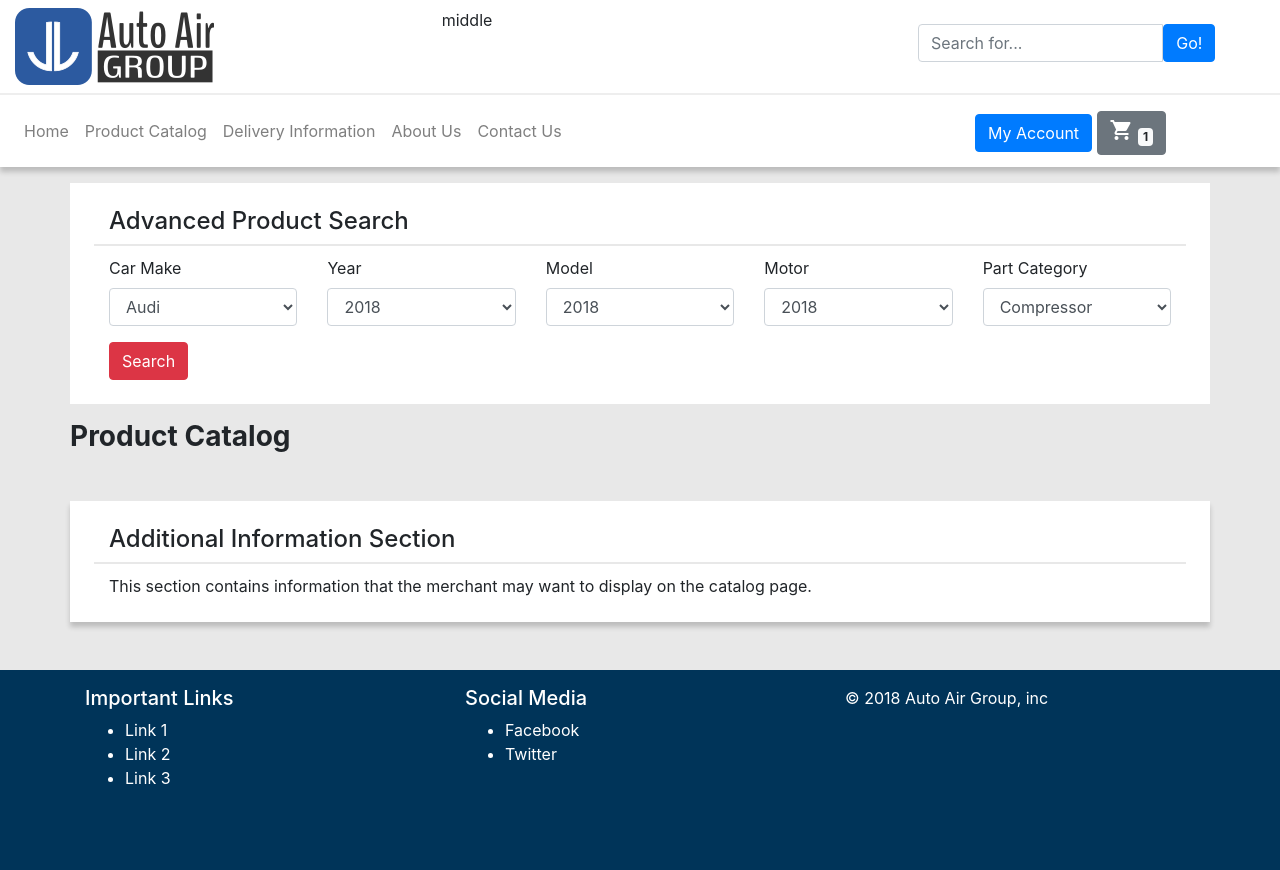
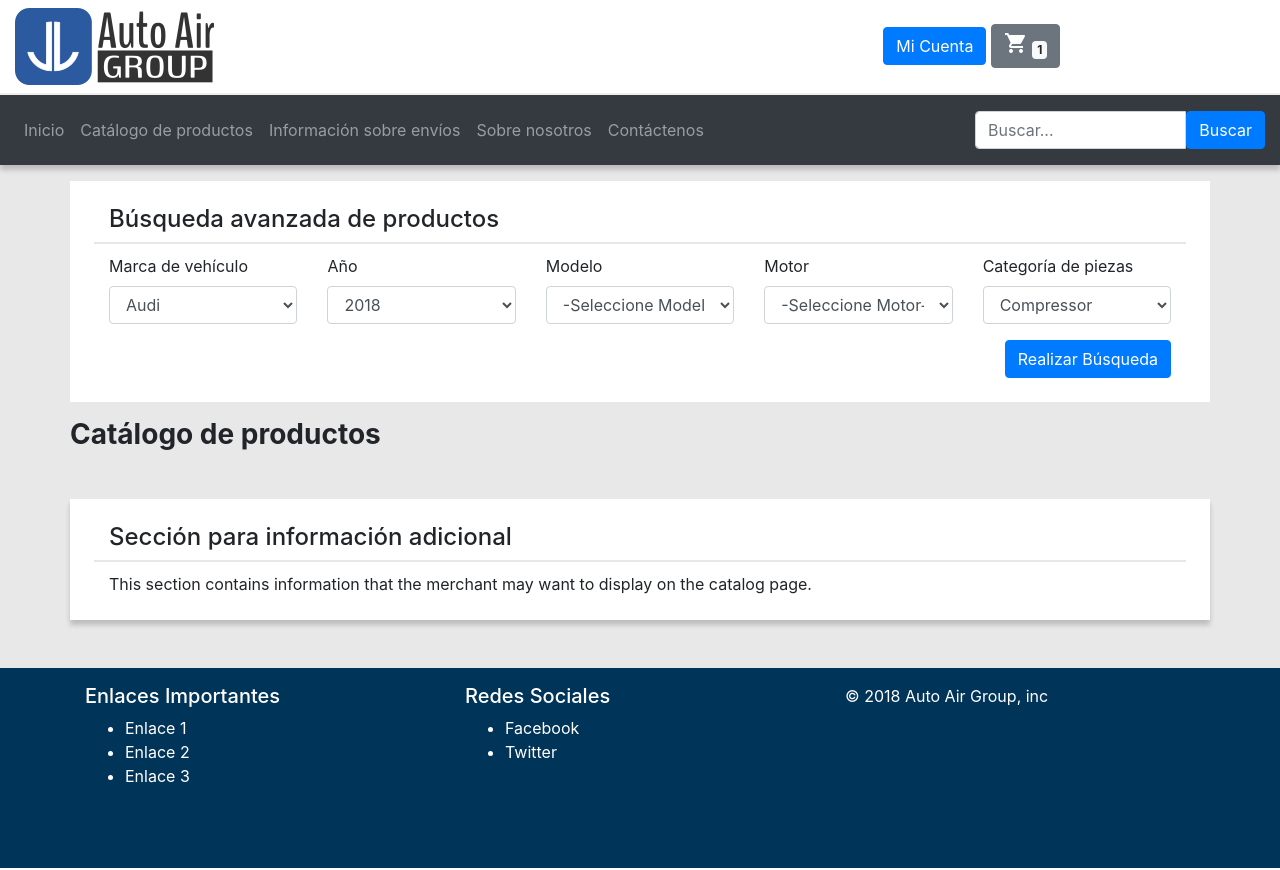
Before and after one commit to SirSource/AutoAirGroup, a Flask app: page /catalog in a window 1280 px wide. Run offline with Flask 2, Linux system fonts and the light colour scheme; data that the repository does not hold is empty; some libraries are stand-ins or nearby versions.

Commit message:
User Tester Updated

```diff
--- a/static/aag.css
+++ b/static/aag.css
@@ -17,6 +17,9 @@ body {
     border-bottom-style: solid;
     border-width: 2px;
     border-color: #eeeeee;
+}
+.aag-bg-dark{
+    background-color: #343a40;
 }
 .aag-bg-blue1{
     background-color: #00a8e8;
--- a/templates/catalog.html
+++ b/templates/catalog.html
@@ -4,13 +4,13 @@
     <!--Search Box Advanced-->
     <div class="row mt-3 bg-white p-4">
         <div class="col-md-12 aag-border-bottom">
-            <h4>Advanced Product Search</h4>
+            <h4>Búsqueda avanzada de productos</h4>
         </div>
         <!--Car make selection-->
         <div class="col-md">
             <form>
                 <div class="form-group">
-                    <label for="exampleFormControlSelect1">Car Make</label>
+                    <label for="exampleFormControlSelect1">Marca de vehículo</label>
                     <select class="form-control" id="exampleFormControlSelect1">
                         <option>Audi</option>
                         <option>Cadillac</option>
@@ -25,7 +25,7 @@
         <div class="col-md">
             <form>
                 <div class="form-group">
-                    <label for="exampleFormControlSelect1">Year</label>
+                    <label for="exampleFormControlSelect1">Año</label>
                     <select class="form-control" id="exampleFormControlSelect1">
                         <option value="2018">2018</option>
                         <option value="2017">2017</option>
@@ -45,18 +45,9 @@
         <div class="col-md">
             <form>
                 <div class="form-group">
-                    <label for="exampleFormControlSelect1">Model</label>
+                    <label for="exampleFormControlSelect1">Modelo</label>
                     <select class="form-control" id="exampleFormControlSelect1">
-                        <option value="2018">2018</option>
-                        <option value="2017">2017</option>
-                        <option value="2016">2016</option>
-                        <option value="2015">2015</option>
-                        <option value="2014">2014</option>
-                        <option value="2013">2013</option>
-                        <option value="2012">2012</option>
-                        <option value="2011">2011</option>
-                        <option value="2010">2010</option>
-                        <option value="2009">2009</option>
+                        <option value="2018">-Seleccione Modelo-</option>
                     </select>
                 </div>
             </form>
@@ -67,16 +58,7 @@
                 <div class="form-group">
                     <label for="exampleFormControlSelect1">Motor</label>
                     <select class="form-control" id="exampleFormControlSelect1">
-                        <option value="2018">2018</option>
-                        <option value="2017">2017</option>
-                        <option value="2016">2016</option>
-                        <option value="2015">2015</option>
-                        <option value="2014">2014</option>
-                        <option value="2013">2013</option>
-                        <option value="2012">2012</option>
-                        <option value="2011">2011</option>
-                        <option value="2010">2010</option>
-                        <option value="2009">2009</option>
+                        <option value="2018">-Seleccione Motor-</option>
                     </select>
                 </div>
             </form>
@@ -85,7 +67,7 @@
         <div class="col-md">
             <form>
                 <div class="form-group">
-                    <label for="exampleFormControlSelect1">Part Category</label>
+                    <label for="exampleFormControlSelect1">Categoría de piezas</label>
                     <select class="form-control" id="exampleFormControlSelect1">
                         <option>Compressor</option>
                         <option>Condensor</option>
@@ -97,13 +79,13 @@
             </form>
         </div>
         <div class="col-md-12">
-            <button class="btn btn-danger">Search</button>
+            <button class="btn btn-primary float-right">Realizar Búsqueda</button>
         </div>
     </div>
     <!--Products Section-->
     <div class="row mt-3 mb-3">
         <h3 class="font-weight-bold">
-            Product Catalog
+            Catálogo de productos
         </h3>
     </div>
     <!--Deck of Cards-->
@@ -127,7 +109,7 @@
     <!--Additional Info Box-->
     <div class="row mt-3 bg-white p-4 aag-shadow">
         <div class="col-md aag-border-bottom">
-            <h4>Additional Information Section</h4>
+            <h4>Sección para información adicional</h4>
         </div>
         <div class="col-lg-12">
             <span>This section contains information that the merchant may want to display on the catalog page.</span>
--- a/templates/layout.html
+++ b/templates/layout.html
@@ -7,7 +7,8 @@
     <meta name="viewport" content="width=device-width, initial-scale=1, shrink-to-fit=no">
 
     <!-- Bootstrap CSS -->
-    <link rel="stylesheet" href="https://maxcdn.bootstrapcdn.com/bootstrap/4.0.0/css/bootstrap.min.css" integrity="sha384-Gn5384xqQ1aoWXA+058RXPxPg6fy4IWvTNh0E263XmFcJlSAwiGgFAW/dAiS6JXm"
+    <link rel="stylesheet" href="https://maxcdn.bootstrapcdn.com/bootstrap/4.0.0/css/bootstrap.min.css"
+          integrity="sha384-Gn5384xqQ1aoWXA+058RXPxPg6fy4IWvTNh0E263XmFcJlSAwiGgFAW/dAiS6JXm"
           crossorigin="anonymous">
     <link rel="stylesheet" href="{{ url_for('static', filename='aag.css') }}">
     <link rel="stylesheet" href="https://fonts.googleapis.com/icon?family=Material+Icons">
@@ -17,69 +18,72 @@
 <body>
 <!-- Optional JavaScript -->
 <!-- jQuery first, then Popper.js, then Bootstrap JS -->
-    <script src="https://code.jquery.com/jquery-3.2.1.slim.min.js" integrity="sha384-KJ3o2DKtIkvYIK3UENzmM7KCkRr/rE9/Qpg6aAZGJwFDMVNA/GpGFF93hXpG5KkN"
+<script src="https://code.jquery.com/jquery-3.2.1.slim.min.js"
+        integrity="sha384-KJ3o2DKtIkvYIK3UENzmM7KCkRr/rE9/Qpg6aAZGJwFDMVNA/GpGFF93hXpG5KkN"
         crossorigin="anonymous"></script>
-    <script src="https://cdnjs.cloudflare.com/ajax/libs/popper.js/1.12.9/umd/popper.min.js" integrity="sha384-ApNbgh9B+Y1QKtv3Rn7W3mgPxhU9K/ScQsAP7hUibX39j7fakFPskvXusvfa0b4Q"
+<script src="https://cdnjs.cloudflare.com/ajax/libs/popper.js/1.12.9/umd/popper.min.js"
+        integrity="sha384-ApNbgh9B+Y1QKtv3Rn7W3mgPxhU9K/ScQsAP7hUibX39j7fakFPskvXusvfa0b4Q"
         crossorigin="anonymous"></script>
-    <script src="https://maxcdn.bootstrapcdn.com/bootstrap/4.0.0/js/bootstrap.min.js" integrity="sha384-JZR6Spejh4U02d8jOt6vLEHfe/JQGiRRSQQxSfFWpi1MquVdAyjUar5+76PVCmYl"
+<script src="https://maxcdn.bootstrapcdn.com/bootstrap/4.0.0/js/bootstrap.min.js"
+        integrity="sha384-JZR6Spejh4U02d8jOt6vLEHfe/JQGiRRSQQxSfFWpi1MquVdAyjUar5+76PVCmYl"
         crossorigin="anonymous"></script>
 
 <div id="header" class="container-fluid">
     <!--Subheader-->
     <div class="row bg-white aag-border-bottom1">
-            <div class="col-md-4 pt-2 pb-2">
+        <div class="col-4 pt-2 pb-2">
             <img src="{{ url_for('static', filename='img/logo.png') }}">
         </div>
-            <div class="col-md-4 pt-2 pb-2">middle</div>
-            <div class="col-md-4 pt-2 pb-2">
-                <!--Search Box Input Group-->
-                <div class="input-group w-75 mx-auto mt-3 mb-3">
-                    <input type="text" class="form-control" placeholder="Search for...">
-                    <span class="input-group-btn">
-                        <button class="btn btn-primary" type="button">Go!</button>
-                    </span>
-                </div>
-            </div>
-        </div>
-        <!--Navigation bar-->
-        <div class="row bg-white pt-2 pb-2 aag-shadow">
-            <nav class="col-md navbar navbar-expand-md navbar-light">
-                <!--Hmaburger Menu Button-->
-                <button class="navbar-toggler" type="button" data-toggle="collapse" data-target="#navbarNavDropdown" aria-controls="navbarNavDropdown"
-                    aria-expanded="false" aria-label="Toggle navigation">
-                    <span class="navbar-toggler-icon"></span>
-                </button>
-                <!-- Navigation Menu Items -->
-                <div class="colapse navbar-collapse" id="navbarNavDropdown">
-                    <ul class="navbar-nav">
-                        <li class="nav-item">
-                            <a class="nav-link" href="{{ url_for('home') }}">Home</a>
-                        </li>
-                        <li class="nav-item">
-                            <a class="nav-link" href="{{ url_for('catalog') }}">Product Catalog</a>
-                        </li>
-                        <li class="nav-item">
-                            <a class="nav-link" href="#">Delivery Information</a>
-                        </li>
-                        <li class="nav-item">
-                            <a class="nav-link" href="{{ url_for('about') }}">About Us</a>
-                        </li>
-                        <li class="nav-item">
-                            <a class="nav-link" href="#">Contact Us</a>
-                        </li>
-                    </ul>
-                </div>
-            </nav>
-            <!--Right Side of Nav-->
-            <span class="col-md-3 mt-2">
+        <div class="d-sm-none d-md-block col-4 pt-2 pb-2"></div>
+        <div class="col-4 pt-md-4 pb-2">
+            <span class="col-md-3">
                 <!--Account link-->
-                <a class="btn btn-primary" href="{{ url_for('accounts') }}">My Account</a>
+                <a class="btn btn-primary" href="{{ url_for('accounts') }}">Mi Cuenta</a>
                 <!--Shopping cart link-->
                 <button class="btn btn-secondary">
                     <i class="material-icons">shopping_cart</i>
                     <span class="badge badge-light">1</span>
                 </button>
             </span>
+        </div>
+    </div>
+    <!--Navigation bar-->
+    <div class="row aag-bg-dark aag-shadow">
+        <nav class="col-md navbar navbar-expand-md navbar-dark bg-dark">
+            <!--Hmaburger Menu Button-->
+            <button class="navbar-toggler" type="button" data-toggle="collapse" data-target="#navbarNavDropdown"
+                    aria-controls="navbarNavDropdown"
+                    aria-expanded="false" aria-label="Toggle navigation">
+                <span class="navbar-toggler-icon"></span>
+            </button>
+            <!-- Navigation Menu Items -->
+            <div class="collapse navbar-collapse" id="navbarNavDropdown">
+                <ul class="navbar-nav">
+                    <li class="nav-item">
+                        <a class="nav-link" href="{{ url_for('home') }}">Inicio</a>
+                    </li>
+                    <li class="nav-item">
+                        <a class="nav-link" href="{{ url_for('catalog') }}">Catálogo de productos</a>
+                    </li>
+                    <li class="nav-item">
+                        <a class="nav-link" href="#">Información sobre envíos</a>
+                    </li>
+                    <li class="nav-item">
+                        <a class="nav-link" href="{{ url_for('about') }}">Sobre nosotros</a>
+                    </li>
+                    <li class="nav-item">
+                        <a class="nav-link" href="#">Contáctenos</a>
+                    </li>
+                </ul>
+            </div>
+        </nav>
+        <!--Search Box Input Group-->
+        <div class="input-group col-md-3 w-75 mx-auto mt-3 mb-3">
+            <input type="text" class="form-control" placeholder="Buscar...">
+            <span class="input-group-btn">
+                                    <button class="btn btn-primary" type="button">Buscar</button>
+                                </span>
+        </div>
     </div>
 </div>
 <!--Main Content Area-->
@@ -91,15 +95,15 @@
     <div class="container">
         <div class="row pt-3">
             <div class="col-md">
-                    <h5>Important Links</h5>
+                <h5>Enlaces Importantes</h5>
                 <ul>
-                        <li>Link 1</li>
-                        <li>Link 2</li>
-                        <li>Link 3</li>
+                    <li>Enlace 1</li>
+                    <li>Enlace 2</li>
+                    <li>Enlace 3</li>
                 </ul>
             </div>
             <div class="col-md">
-                    <h5>Social Media</h5>
+                <h5>Redes Sociales</h5>
                 <ul>
                     <li>Facebook</li>
                     <li>Twitter</li>
```
Also changed, not shown: templates/index.html (+6 -4 lines). Lines whose indentation alone changed are shown as unchanged.
